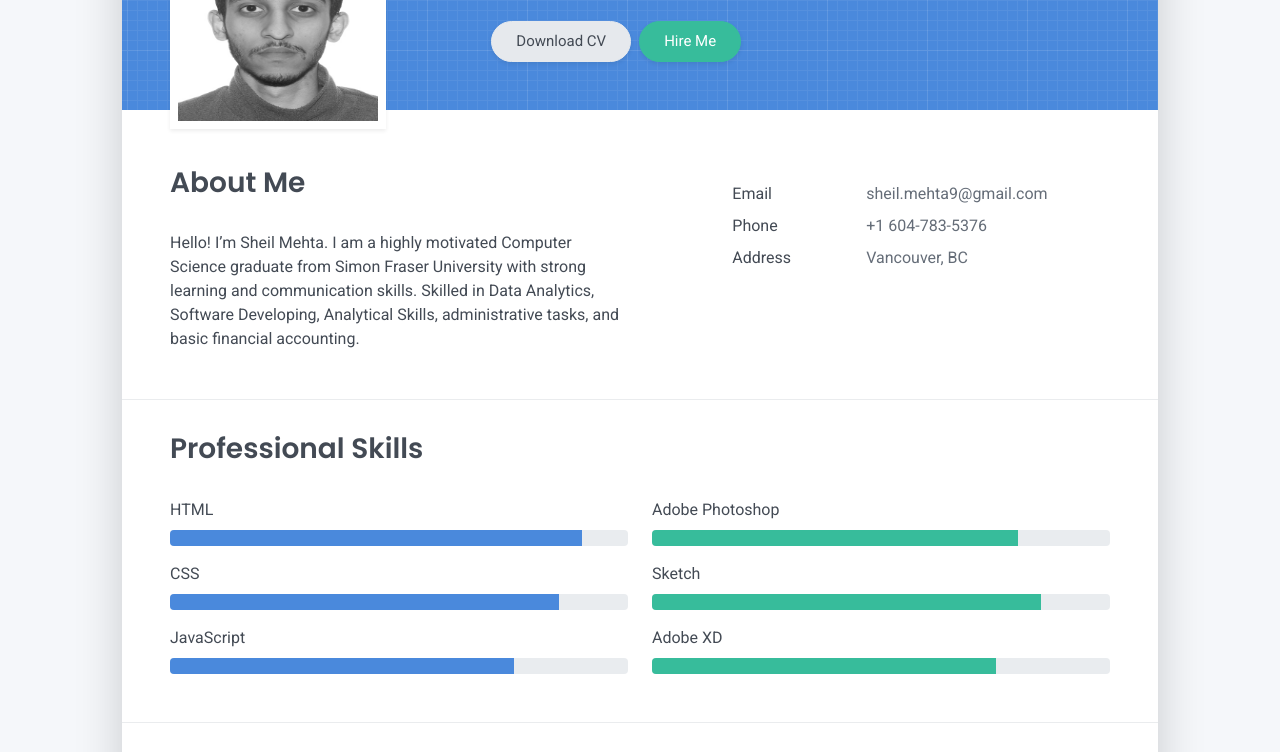
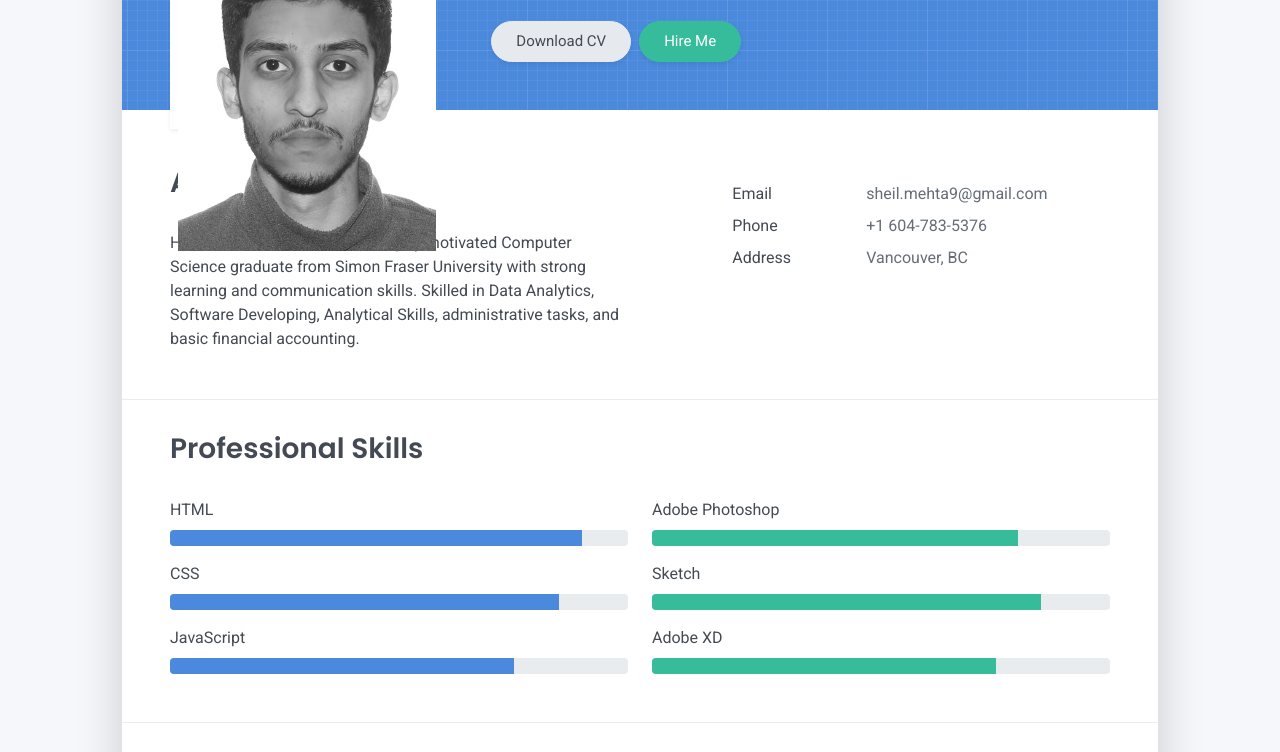
Before and after one commit to sheilm98/sheilm98.github.io, a plain HTML site: page index.html in a window 1280 px wide. Shown: the part 259-1011 px from the top of the page. Drawn offline with Linux system fonts and the light colour scheme.

Commit message:
Update index.html

```diff
--- a/index.html
+++ b/index.html
@@ -52,7 +52,7 @@
   <div class="cover-bg p-3 p-lg-4 text-white">
     <div class="row">
       <div class="col-lg-4 col-md-5">
-        <div class="avatar hover-effect bg-white shadow-sm p-1"><img src="images/avatar.jpg" width="200" height="200"/></div>
+        <div class="avatar hover-effect bg-white shadow-sm p-1"><img src="images/avatar.jpg" width="258" height="330"/></div>
       </div>
       <div class="col-lg-8 col-md-7 text-center text-md-start">
         <h2 class="h1 mt-2" data-aos="fade-left" data-aos-delay="0">Sheil Mehta</h2>
```
